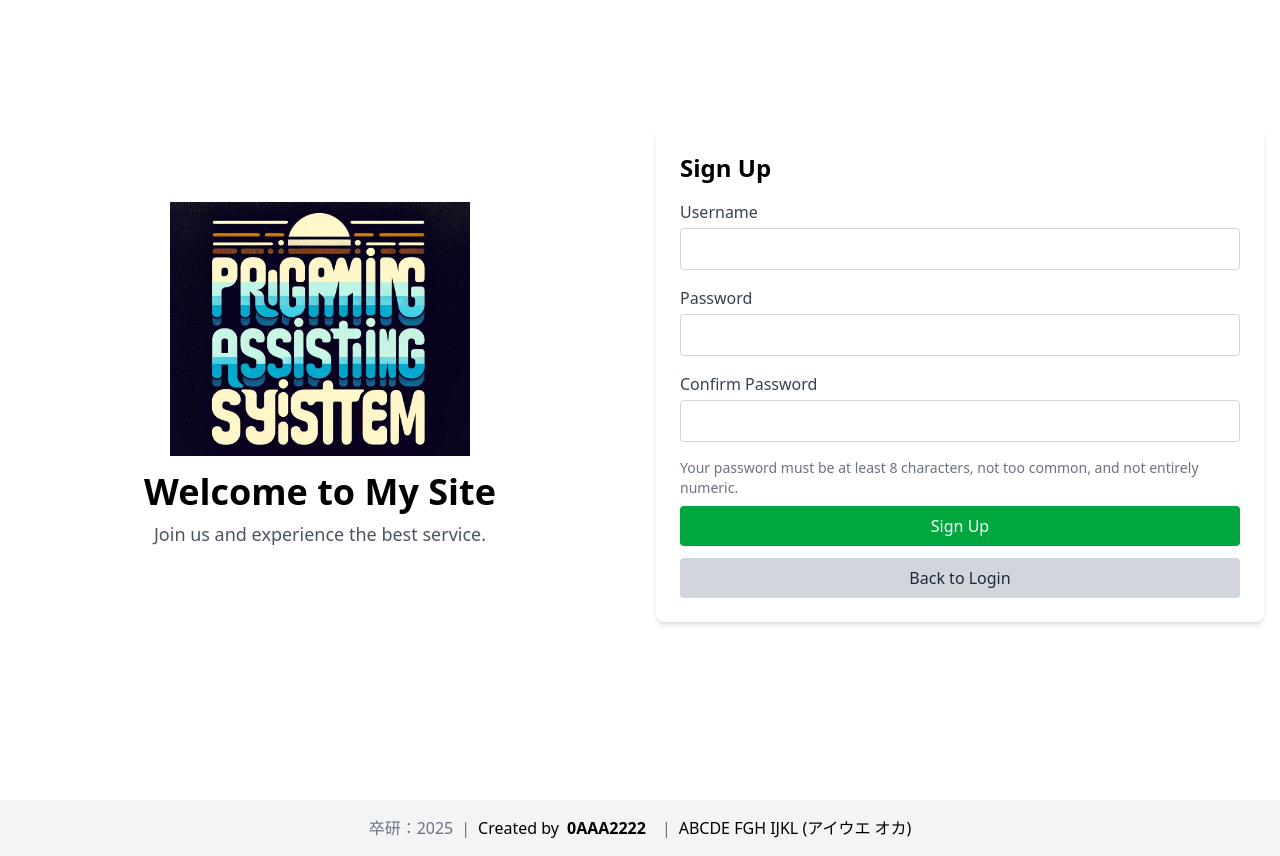
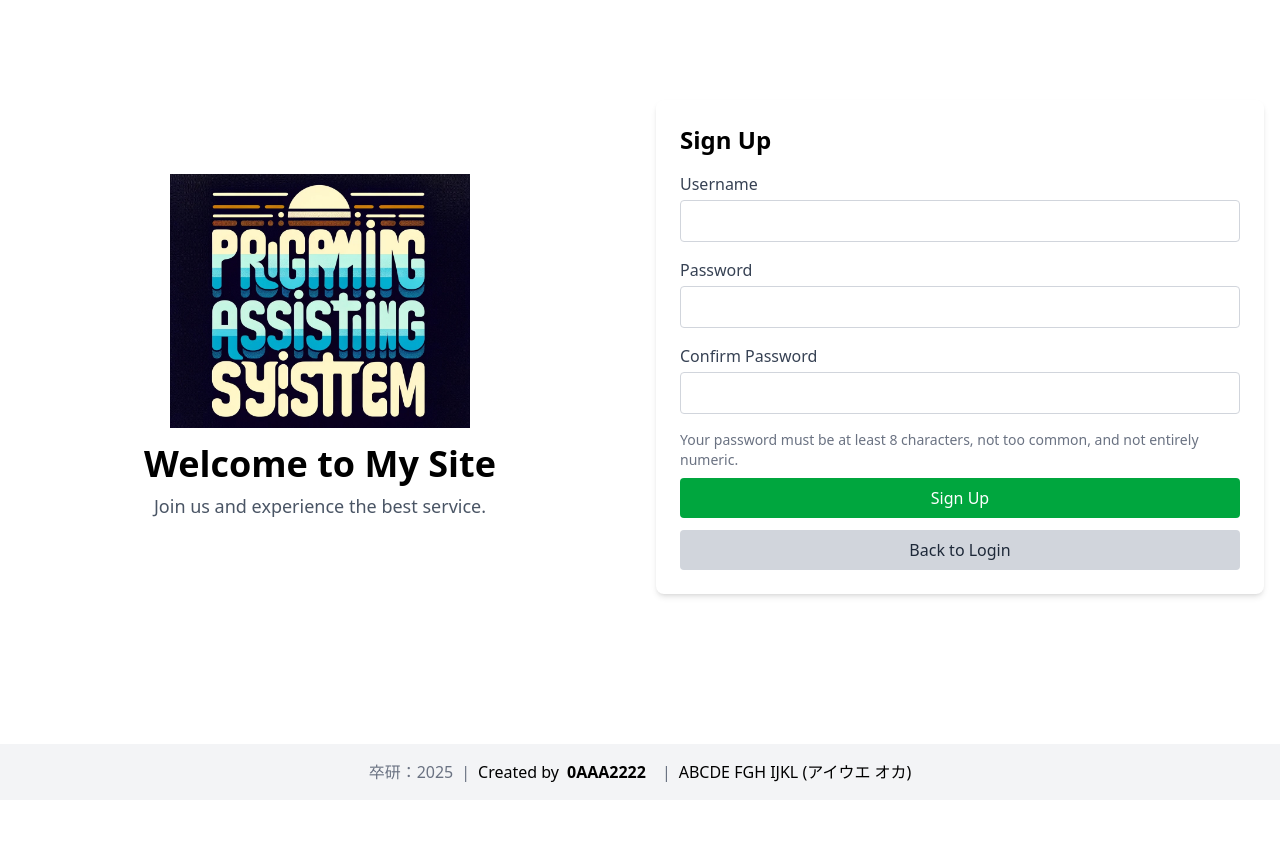
Before and after one commit to mizzzuno/PAS-Next-TS, a Next.js app: page /sign-up in a window 1280 px wide. After the commit the page ends 800 px from the top, so only its background shows below. Built offline with nearby package versions, Linux system fonts and the light colour scheme.

Commit message:
Revert "Footer changes"
This reverts commit 055c2ca6a624940eefb95fa570cf291e6fb417b6.

```diff
--- a/src/app/(login)/sign-in/page.tsx
+++ b/src/app/(login)/sign-in/page.tsx
@@ -1,15 +1,11 @@
 //これで完成
 import { Suspense } from "react";
 import Login from "../components/Login";
-import Footer from '../../../components/Footer' //追加
 
 export default function SignInPage() {
   return (
-    <div className="min-h-screen flex flex-col">
     <Suspense>
       <Login mode="signin" />
     </Suspense>
-    <Footer /> {/*追加*/}
-    </div>
   );
 }
--- a/src/app/(login)/sign-up/page.tsx
+++ b/src/app/(login)/sign-up/page.tsx
@@ -1,15 +1,11 @@
 //これで完成
 import { Suspense } from "react";
 import Login from "../components/Login";
-import Footer from '../../../components/Footer' //追加
 
 export default function SignUpPage() {
   return (
-    <>
     <Suspense>
       <Login mode="signup" />
     </Suspense>
-    <Footer /> {/*追加*/}
-    </>
   );
 }
--- a/src/app/layout.tsx
+++ b/src/app/layout.tsx
@@ -6,13 +6,7 @@ export default function RootLayout({
   children: React.ReactNode;
 }) {
   return (
-    //<html lang="en"> 元コード
-    <html lang="ja" suppressHydrationWarning>
-      {/*追加*/}
-      <head>
-        <meta name="google" content="notranslate" />
-      </head>
-      {/*ここまで*/}
+    <html lang="en">
       <body>{children}</body>
     </html>
   );
--- a/src/components/Footer.tsx
+++ /dev/null
@@ -1,15 +0,0 @@
-"use client";
-import React from "react";
-
-export default function Footer(){
-    return(
-    <footer className="bg-gray-100 py-4 text-center mt-auto">
-        <span className="text-gray-500">卒研：2025</span>
-        <span className="text-gray-500 mx-2">|</span>
-        <span>Created by</span>
-        <span className="font-bold mx-2">0AAA2222</span>
-        <span className="text-gray-500 mx-2">|</span>
-        <span>ABCDE FGH IJKL (アイウエ オカ)</span>
-    </footer>
-    );
-}
```
Also changed, not shown: package.json (+7 -7 lines), src/app/(login)/components/Login.tsx (+1 -6 lines), 1 other file (tests, documents, lock files or other folders).
